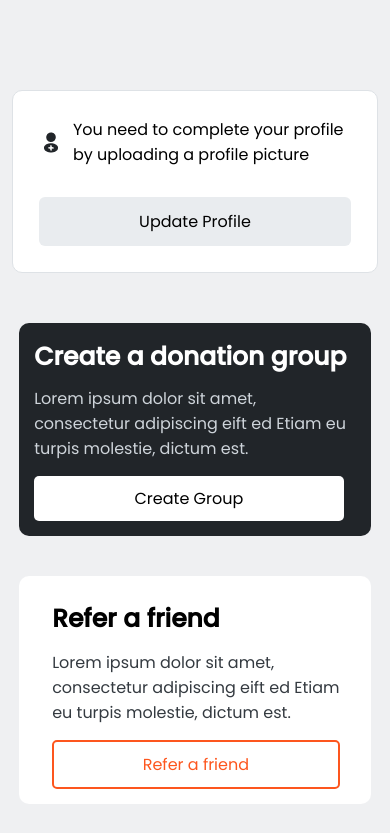
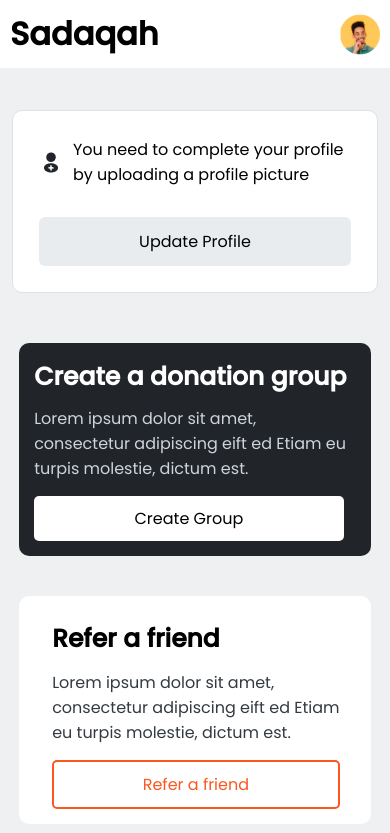
Before and after one commit to IderaNimah/Sadaqah-App, a React (Vite) app: page / in a window 390 px wide. Shown: the top 833 px of the page. Built offline with nearby package versions, Linux system fonts and the light colour scheme; the HTML template or start-up script is replaced by a standard one.

Commit message:
nav update

```diff
--- a/src/App.css
+++ b/src/App.css
@@ -573,7 +573,24 @@ nav li {
 
 @media (max-width: 428px) {
   .headeer{
+    display: flex;
+    margin-left: unset;
+  }
+
+  .logo h1 {
+    font-size: 2em;
+}
+  nav ul {
     display: none;
+  }
+  .profile-nav-link{
+    display: none;
+  }
+  .notiff{
+    display: none;
+  }
+  .mobile{
+    display: flex;
   }
   .joint{
     flex-direction: column;
@@ -581,6 +598,7 @@ nav li {
   .minii{
     width: 80%;
     padding: 26px;
+    margin-top: 42px;
   }
   .mini{
     display: flex;
--- a/src/components/Header.jsx
+++ b/src/components/Header.jsx
@@ -5,6 +5,7 @@ function Header() {
       <div className="header">
         <div className="headeer">
           <div className="logo-nav">
+
             <div className="logo">
               <h1>Sadaqah</h1>
             </div>
```
